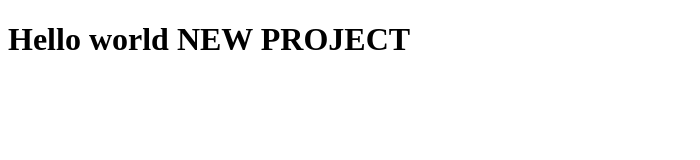
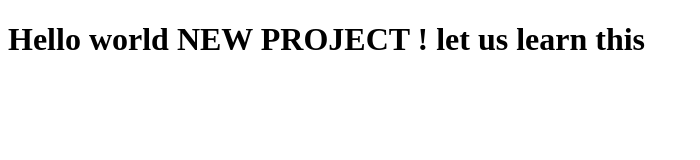
Before and after one commit to chaitrali112/angular_JS, a plain HTML site: page index.html in a window 1280 px wide. Shown: the whole page, without its empty margins (0-700 px from the left). Drawn offline with Linux system fonts and the light colour scheme.

Commit message:
new version

```diff
--- a/index.html
+++ b/index.html
@@ -5,6 +5,6 @@
     <title>Hello world</title>
   </head>
   <body>
-    <h1>Hello world  NEW PROJECT</h1>
+    <h1>Hello world  NEW PROJECT ! let us learn this</h1>
   </body>
 </html>
```
